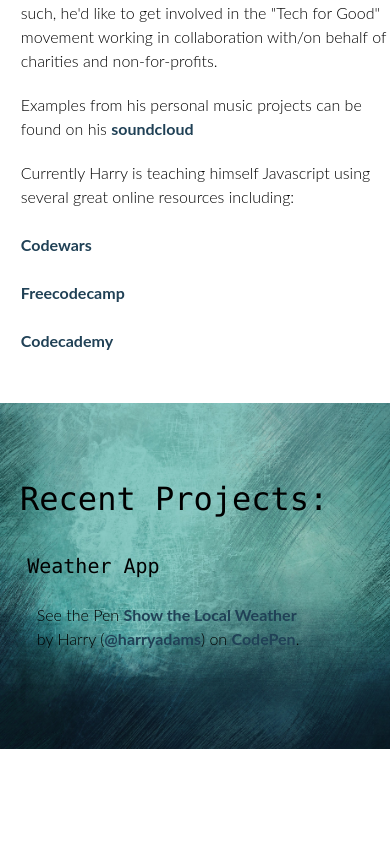
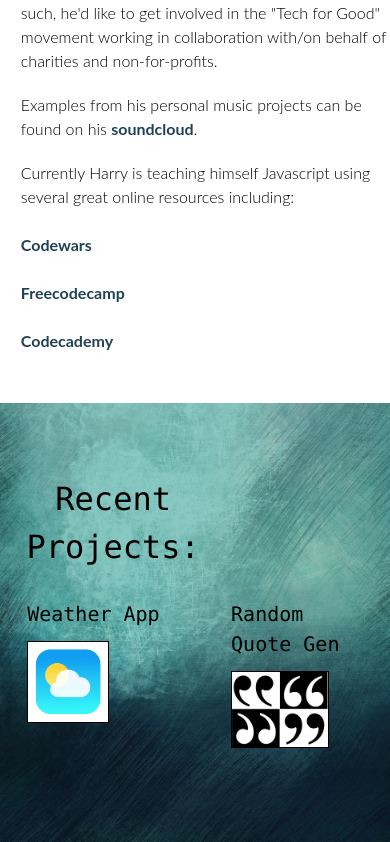
Before and after one commit to Harry84/Harry84.github.io, a plain HTML site: page index.html in a window 390 px wide. Shown: the part 612-1454 px from the top of the page. Before the commit the page ends 1361 px from the top, so only its background shows below. Drawn offline with Linux system fonts and the light colour scheme; a script that the page names is missing.

Commit message:
Changed project icons so there's no loading problem

```diff
--- a/index.html
+++ b/index.html
@@ -49,7 +49,7 @@
             <p>Harry has a firm intention to develop tech that along with a having a human interest at heart, will help preserve and protect the planet and all living things.  In his mind, those two aims are inextricably linked.  As such, he'd like to get involved in the "Tech for Good" movement working in collaboration with/on behalf of charities and non-for-profits.
             </p>
 
-            <p>Examples from his personal music projects can be found on his <a href="http//www.soundcloud.com/harryleventon">soundcloud</a>
+            <p>Examples from his personal music projects can be found on his <a href="http//www.soundcloud.com/harryleventon">soundcloud</a>.
 
             <p>Currently Harry is teaching himself Javascript using several great online resources including:<br/>
             <br/>
@@ -95,10 +95,9 @@
 
                       <tbody id="tableBody">
                           <tr>
-                            <td><p class="typewriter" id="appTitle">Weather App</p><p data-height="440" data-theme-id="0" data-slug-hash="ObpgjX" data-default-tab="result" data-user="harryadams" data-embed-version="2" data-pen-title="Show the Local Weather" class="codepen">See the Pen <a href="http://codepen.io/harryadams/pen/ObpgjX/">Show the Local Weather</a> by Harry (<a href="http://codepen.io/harryadams">@harryadams</a>) on <a href="http://codepen.io">CodePen</a>.</p>
-<script async src="https://production-assets.codepen.io/assets/embed/ei.js"></script></td>
-                              <td></td>
-                              <td></td>
+                            <td><p class="typewriter" id="appTitle">Weather App</p><a href="http://codepen.io/harryadams/pen/ObpgjX"><img class="weatherIcon" src="assets/weather_icon.jpg" alt="Weather App"></a></td>
+                            <td><p class="typewriter" id="appTitle">Random Quote Gen</p><a href="http://codepen.io/harryadams/pen/ObpgjX"><img class="quotesIcon" src="assets/quotation-marks.jpg" alt="Quote Gen"></td>
+                            <td></td>
                           </tr>
 
                           <tr>
--- a/main.css
+++ b/main.css
@@ -333,6 +333,16 @@ html, body {
   flex-direction: row;
 
 }
+
+.weatherIcon {
+  max-width: 8em;
+  border: 1px solid black;
+}
+
+.quotesIcon {
+  max-width: 10em;
+  border: 1px solid black;
+}
 /*
 
 #backtotop {
@@ -487,4 +497,14 @@ p {
   padding-left: 0em;
 }
 
+.weatherIcon {
+  max-width: 5em;
+  border: 1px solid black;
 }
+
+.quotesIcon {
+  max-width: 6em;
+  border: 1px solid black;
+}
+
+}
```
Also changed, not shown: assets/quotation-marks.jpg (added), assets/weather_icon.jpg (added).
